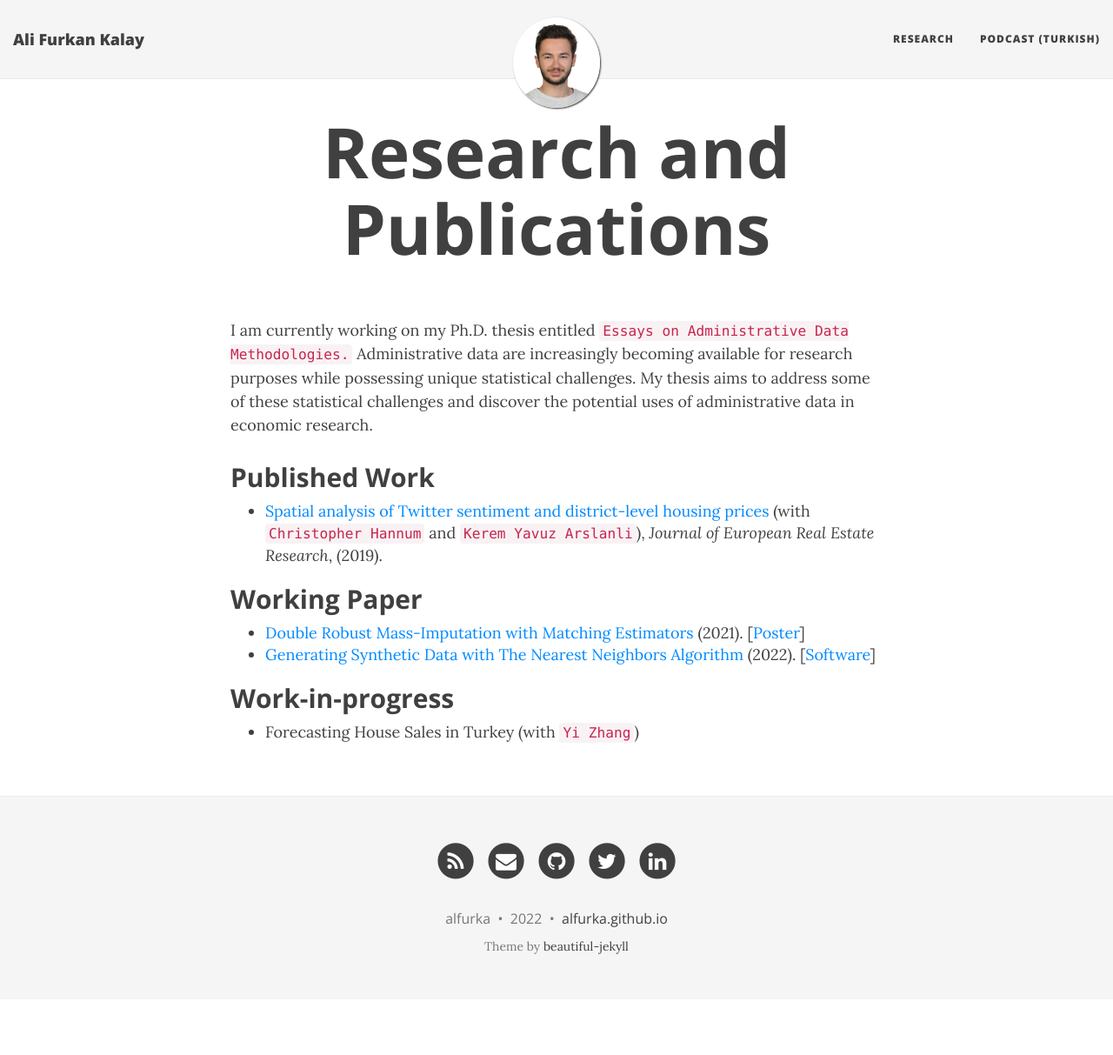
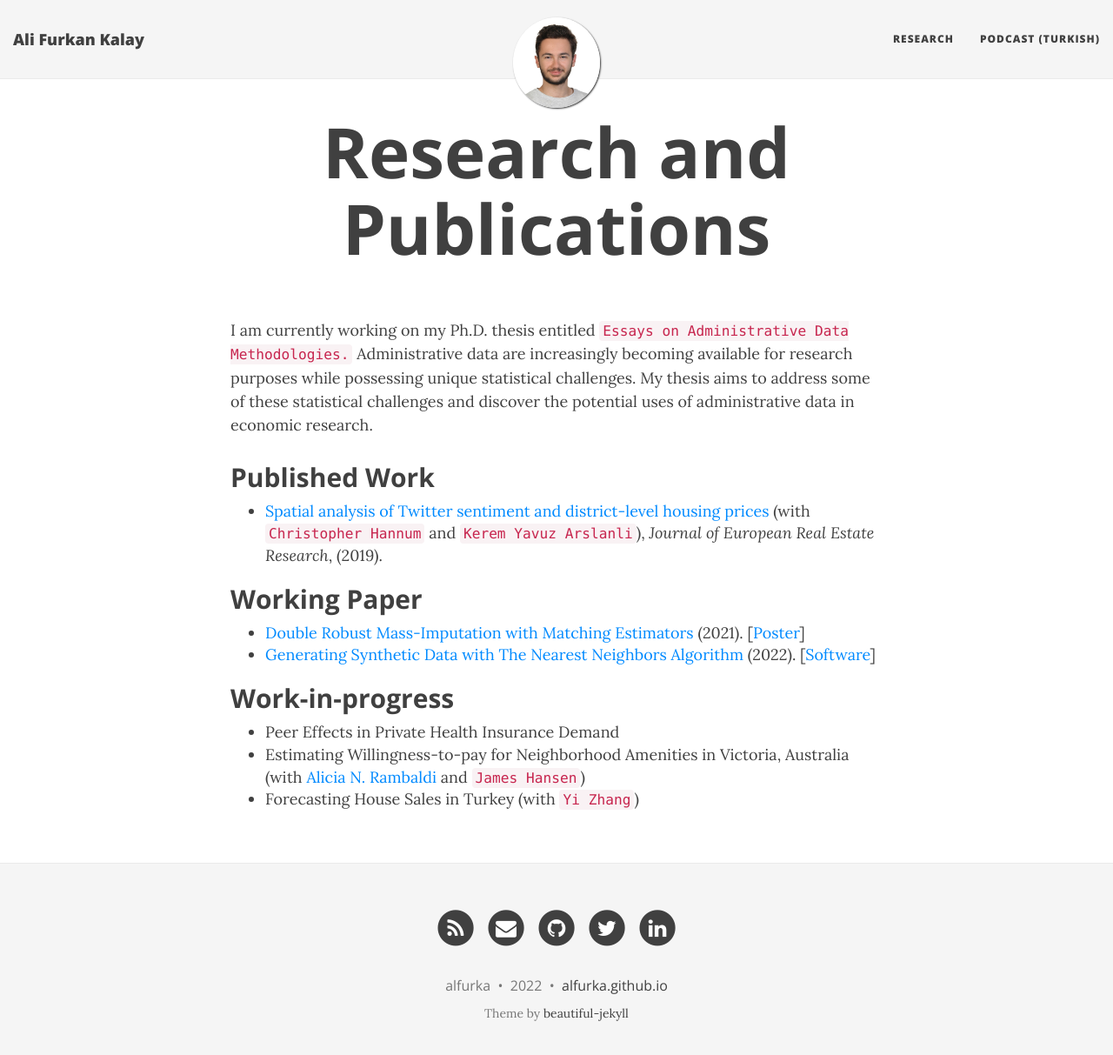
Before and after one commit to alfurka/alfurka.github.io, a Jekyll site: the page built from research.md, in a window 1280 px wide and 1226 px high. Shown: the top 1213 px of the window at 87% size. Built offline with Jekyll 4.4.1, drawn with Linux system fonts in a browser that asks for light colours; nearby versions of some CDN libraries.

Commit message:
Update research.md

```diff
--- a/research.md
+++ b/research.md
@@ -16,4 +16,6 @@ I am currently working on my Ph.D. thesis entitled `Essays on Administrative Dat
 
 ## Work-in-progress
 
+- Peer Effects in Private Health Insurance Demand
+- Estimating Willingness-to-pay for Neighborhood Amenities in Victoria, Australia (with [Alicia N. Rambaldi](https://www.aliciarambaldi.net/) and `James Hansen`)
 - Forecasting House Sales in Turkey (with `Yi Zhang`)
```
